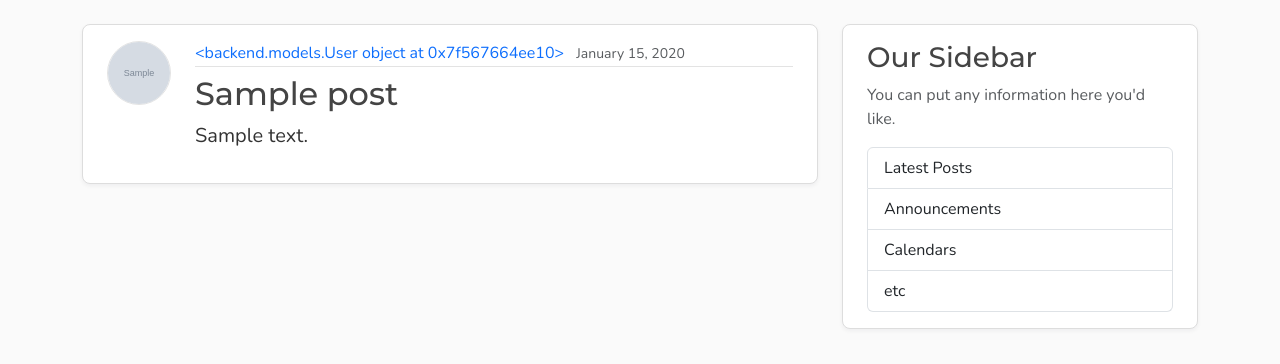
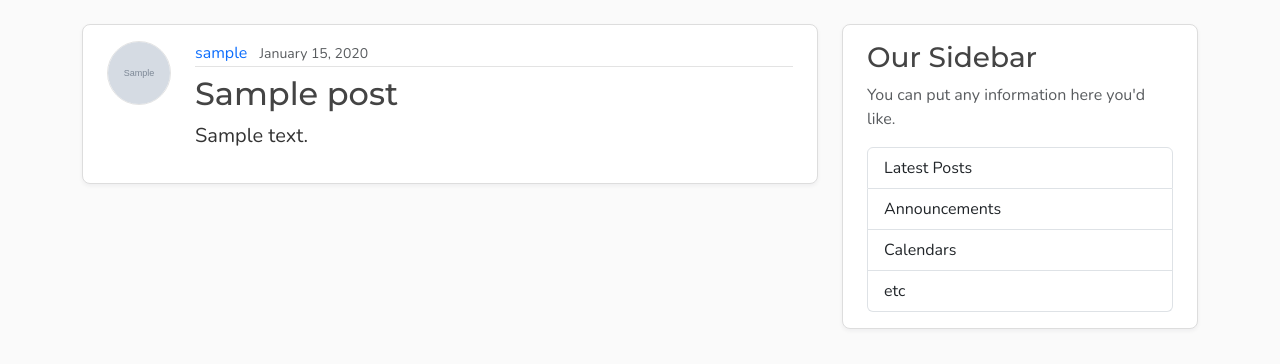
Before and after one commit to jpayrun/fastapi-tutorial, a FastAPI app: page /posts in a window 1280 px wide. Shown: the part 56-420 px from the top of the page. Run offline with FastAPI, Linux system fonts and the light colour scheme; tables that the repository leaves empty hold one stand-in row (values such as "Sample post"); grey boxes marked "Sample" are stand-in pictures.

Commit message:
Fixed name link for opening posts

```diff
--- a/frontend/templates/home.html
+++ b/frontend/templates/home.html
@@ -11,11 +11,13 @@
              loading="lazy">
         <div class="flex-grow-1">
           <div class="article-metadata mb-2">
-            <a class="me-2" href="{{ url_for("user_post_page", user_id=post.author.id)}}">{{ post.author }}</a>
-            <small class="text-body-secondary">{{ post.date_posted.strftime('%B %d, %Y') }}</small>
+            <a class="me-2"
+               href="{{ url_for("user_posts", user_id=post.author.id) }}">{{ post.author.username }}</a>
+            <small class="text-body-secondary">{{ post.date_posted.strftime("%B %d, %Y") }}</small>
           </div>
           <h2>
-            <a class="article-title" href="{{url_for("post_page", post_id=post.id)}}">{{ post.title }}</a>
+            <a class="article-title"
+               href="{{ url_for("post_page", post_id=post.id) }}">{{ post.title }}</a>
           </h2>
           <p class="article-content">{{ post.content }}</p>
         </div>
--- a/frontend/templates/post.html
+++ b/frontend/templates/post.html
@@ -10,7 +10,8 @@
            loading="lazy">
       <div class="flex-grow-1">
         <div class="article-metadata mb-2">
-          <a class="me-2" href="#">{{ post.author.username }}</a>
+          <a class="me-2"
+             href="{{ url_for("user_posts", user_id=post.author.id) }}">{{ post.author.username }}</a>
           <small class="text-body-secondary">{{ post.date_posted.strftime("%B %d, %Y") }}</small>
         </div>
         <h2 class="article-title">{{ post.title }}</h2>
--- a/main.py
+++ b/main.py
@@ -37,7 +37,7 @@ def home(request: Request, db: Annotated[Session, Depends(get_db)]):
 
 @app.get("/posts/{post_id}", include_in_schema=False)
 def post_page(request: Request, post_id: int, db: Annotated[Session, Depends(get_db)]):
-    result = db.execute(select(models.Post).where(model.Post.id == post_id))
+    result = db.execute(select(models.Post).where(models.Post.id == post_id))
 
     post = result.scalars().first()
 
@@ -52,7 +52,7 @@ def post_page(request: Request, post_id: int, db: Annotated[Session, Depends(get
     # return templates.TemplateResponse(request, "error.html", {"message": "Post not found :("})
 
 
-@app.get("/user/{user_id}/posts", include_in_schema=False)
+@app.get("/user/{user_id}/posts", include_in_schema=False, name="user_posts")
 def user_post_page(request: Request, user_id: int, db: Annotated[Session, Depends(get_db)]):
     result = db.execute(select(models.User).where(models.User.id == user_id))
     user = result.scalars().first()
@@ -80,7 +80,7 @@ def get_posts(db: Annotated[Session, Depends(get_db)]):
     return posts
 
 @app.post(
-    "api/users",
+    "/api/users",
     response_model=UserResponse,
     status_code=status.HTTP_201_CREATED
 )
```
